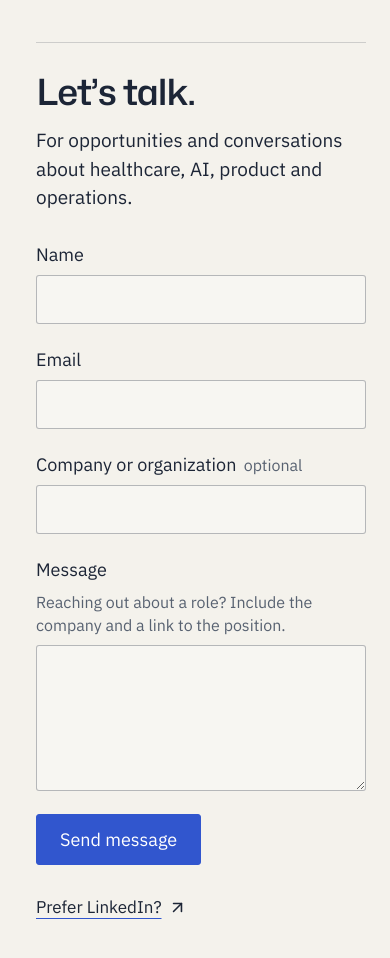
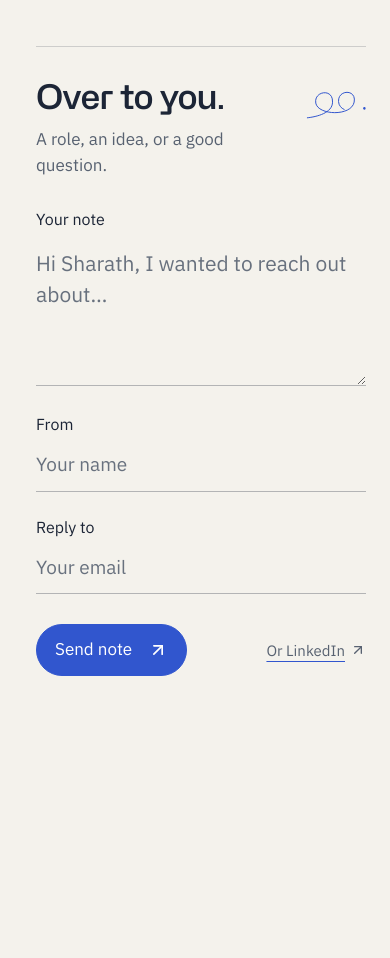
Before and after one commit to sharathkul/portfolio, a Next.js app: page / in a window 390 px wide. Shown: the part 4580-5538 px from the top of the page. After the commit the page ends 5376 px from the top, so only its background shows below. Built offline with nearby package versions, Linux system fonts and the light colour scheme.

Commit message:
Make private contact feel like a minimal personal note

```diff
--- a/app/components/ContactForm.module.css
+++ b/app/components/ContactForm.module.css
@@ -1,138 +1,138 @@
 .contact {
   width: min(100%, 750px);
-  margin-top: 48px;
-  padding-top: 38px;
+  margin-top: 54px;
+  padding-top: 40px;
   border-top: 1px solid var(--line);
   scroll-margin-top: 112px;
   pointer-events: auto;
 }
 
+.intro {
+  display: flex;
+  align-items: center;
+  justify-content: space-between;
+  gap: 20px;
+  margin-bottom: 36px;
+}
+
 .intro h2 {
-  margin-bottom: 15px;
-  font-size: clamp(36px, 3.4vw, 48px);
+  margin: 0 0 12px;
+  font-size: clamp(38px, 3.4vw, 48px);
 }
 
 .intro p {
-  max-width: 580px;
-  margin-bottom: 30px;
-  font-size: 20px;
+  margin: 0;
+  color: var(--quiet);
+  font-size: 19px;
 }
 
-.form {
-  display: grid;
-  gap: 25px;
+.connection {
+  width: 116px;
+  flex: 0 0 116px;
+  overflow: visible;
+  color: var(--accent);
+  transform: rotate(-6deg);
+  transition: transform 450ms ease;
 }
 
-.nameEmail {
-  display: grid;
-  grid-template-columns: repeat(2, minmax(0, 1fr));
-  gap: 28px;
+.loop {
+  stroke: currentColor;
+  stroke-width: 2.2;
+  stroke-linecap: round;
+  stroke-dasharray: 390;
+  stroke-dashoffset: 50;
+  transition: stroke-dashoffset 600ms ease;
 }
 
-.field {
-  display: flex;
-  min-width: 0;
-  flex-direction: column;
-  gap: 8px;
-}
+.connection circle { fill: currentColor; }
+.contact:focus-within .connection { transform: rotate(0); }
+.contact:focus-within .loop,
+.contact[data-status="success"] .loop { stroke-dashoffset: 0; }
 
-.field label {
-  font-size: 18px;
-  line-height: 1.4;
-}
-
-.field label span {
-  margin-left: 6px;
-  color: var(--quiet);
-  font-size: 16px;
-}
+.form { display: grid; gap: 27px; }
+.field { display: flex; min-width: 0; flex-direction: column; gap: 5px; }
+.field label { font-size: 16px; line-height: 1.4; }
 
 .field input,
 .field textarea {
   display: block;
   width: 100%;
-  min-height: 49px;
-  padding: 10px 12px;
-  border: 1px solid #1c25364d;
-  border-radius: 3px;
-  background: #ffffff4d;
+  min-height: 50px;
+  padding: 10px 0 12px;
+  border: 0;
+  border-bottom: 1px solid #1c25364d;
+  border-radius: 0;
+  background: transparent;
   color: var(--ink);
   font: inherit;
-  font-size: 18px;
+  font-size: 19px;
   line-height: 1.5;
-  transition: border-color 150ms;
+  transition: border-color 160ms;
 }
 
 .field textarea {
-  min-height: 146px;
+  min-height: 140px;
+  padding-top: 12px;
+  font-size: clamp(21px, 2vw, 25px);
+  line-height: 1.5;
   resize: vertical;
 }
 
+.field input::placeholder,
+.field textarea::placeholder { color: #68717e; opacity: 1; }
 .field input:focus-visible,
 .field textarea:focus-visible {
   outline: 2px solid var(--accent);
-  outline-offset: 3px;
+  outline-offset: 5px;
   border-color: var(--accent);
 }
 
 .field input[aria-invalid="true"],
-.field textarea[aria-invalid="true"] {
-  border-color: #9b3327;
+.field textarea[aria-invalid="true"] { border-color: #9b3327; }
+.field input[readonly],
+.field textarea[readonly] { opacity: .65; }
+
+.nameEmail {
+  display: grid;
+  grid-template-columns: repeat(2, minmax(0, 1fr));
+  gap: 32px;
 }
 
-.field input[readonly],
-.field textarea[readonly] {
-  opacity: .7;
-}
-
-.field .hint,
-.field .fieldError {
-  margin: 0;
+.field .fieldError,
+.formError {
+  margin: 4px 0 0;
+  color: #9b3327;
   font-size: 16px;
   line-height: 1.45;
-}
-
-.hint {
-  color: var(--quiet);
-}
-
-.fieldError,
-.formError {
-  color: #9b3327;
-}
-
-.formError {
-  margin: 0;
-  font-size: 17px;
-  line-height: 1.5;
 }
 
 .actions {
   display: flex;
   align-items: center;
-  gap: 18px;
+  justify-content: space-between;
+  gap: 16px;
+  padding-top: 3px;
 }
 
 .send {
-  min-height: 50px;
-  padding: 12px 23px;
+  display: inline-flex;
+  min-height: 52px;
+  align-items: center;
+  justify-content: center;
+  gap: 24px;
+  padding: 12px 22px;
   border: 1px solid var(--accent);
-  border-radius: 3px;
+  border-radius: 30px;
   background: var(--accent);
   color: #fff;
   font-size: 18px;
   line-height: 1.4;
 }
 
-.send:hover:enabled {
-  background: #2646b3;
-}
-
-.send:disabled {
-  cursor: wait;
-  opacity: .65;
-}
-
+.send svg { transition: transform 180ms ease; }
+.send:hover:enabled { background: #2646b3; }
+.send:hover:enabled svg { transform: translate(2px, -2px); }
+.send:disabled { cursor: wait; opacity: .65; }
 .send:focus-visible,
 .reset:focus-visible,
 .linkedIn:focus-visible {
@@ -140,7 +140,8 @@
   outline-offset: 5px;
 }
 
-.sending {
+.sending,
+.honeypot {
   position: absolute;
   width: 1px;
   height: 1px;
@@ -148,43 +149,31 @@
   clip-path: inset(50%);
   white-space: nowrap;
 }
-
-.honeypot {
-  position: absolute;
-  width: 1px;
-  height: 1px;
-  overflow: hidden;
-  clip-path: inset(50%);
-  pointer-events: none;
-}
+.honeypot { pointer-events: none; }
 
 .linkedIn {
   display: inline-flex;
   min-height: 44px;
   align-items: center;
-  gap: 6px;
-  margin-top: 20px;
-  font-size: 17px;
+  gap: 5px;
+  font-size: 16px;
+  color: var(--quiet);
   text-decoration-color: var(--accent);
   text-decoration-thickness: 1px;
 }
 
-.confirmation {
-  padding-block: 7px;
+.confirmation { padding: 10px 0 20px; }
+.check { margin-bottom: 16px; color: var(--accent); }
+.confirmation h3 {
+  margin: 0 0 10px;
+  font-family: var(--font-display), sans-serif;
+  font-size: 30px;
+  font-weight: 500;
+  letter-spacing: -.7px;
 }
-
-.success {
-  max-width: 580px;
-  margin-bottom: 13px;
-  font-size: 21px;
-}
-
+.confirmation .success { max-width: 500px; margin-bottom: 18px; font-size: 20px; }
 .success:focus,
-.formError:focus {
-  outline: 2px solid var(--accent);
-  outline-offset: 6px;
-}
-
+.formError:focus { outline: 2px solid var(--accent); outline-offset: 6px; }
 .reset {
   min-height: 44px;
   padding: 0;
@@ -197,37 +186,25 @@
 }
 
 @media (max-width: 760px) {
-  .contact {
-    margin-top: 38px;
-    padding-top: 30px;
-    scroll-margin-top: 96px;
-  }
+  .contact { margin-top: 42px; padding-top: 32px; scroll-margin-top: 96px; }
+  .intro { align-items: flex-start; gap: 12px; margin-bottom: 30px; }
+  .intro h2 { font-size: 36px; }
+  .intro p { max-width: 220px; font-size: 18px; }
+  .connection { width: 72px; flex-basis: 72px; margin-top: 7px; }
+  .nameEmail { gap: 24px; }
+  .field textarea { min-height: 150px; font-size: 21px; }
+}
 
-  .intro h2 {
-    font-size: 36px;
-  }
-
-  .intro p {
-    font-size: 19px;
-  }
-
-  .form {
-    gap: 23px;
-  }
-
-  .nameEmail {
-    grid-template-columns: minmax(0, 1fr);
-    gap: 23px;
-  }
-
-  .field label span {
-    margin-left: 3px;
-  }
+@media (max-width: 440px) {
+  .nameEmail { grid-template-columns: minmax(0, 1fr); gap: 24px; }
+  .intro h2 { font-size: 34px; letter-spacing: -1.2px; }
+  .intro p { font-size: 17px; }
+  .connection { flex-basis: 62px; width: 62px; }
+  .actions { gap: 12px; }
+  .send { gap: 16px; padding-inline: 18px; font-size: 17px; }
+  .linkedIn { font-size: 15px; }
 }
 
 @media (prefers-reduced-motion: reduce) {
-  .field input,
-  .field textarea {
-    transition: none;
-  }
+  .connection, .loop, .send svg, .field input, .field textarea { transition: none; }
 }
--- a/app/components/ContactForm.tsx
+++ b/app/components/ContactForm.tsx
@@ -1,14 +1,14 @@
 "use client";
 
 import { useEffect, useRef, useState, type FormEvent } from "react";
-import { ArrowUpRight } from "lucide-react";
+import { ArrowUpRight, Check } from "lucide-react";
 import styles from "./ContactForm.module.css";
 
-type ContactField = "name" | "email" | "company" | "message";
+type ContactField = "name" | "email" | "message";
 type FieldErrors = Partial<Record<ContactField, string>>;
 type FormStatus = "idle" | "sending" | "error" | "success";
 
-const fieldOrder: ContactField[] = ["name", "email", "company", "message"];
+const fieldOrder: ContactField[] = ["message", "name", "email"];
 const linkedIn = "https://www.linkedin.com/in/sharathkulkarni/";
 
 export default function ContactForm() {
@@ -76,6 +76,9 @@ export default function ContactForm() {
     setErrorMessage("");
     setStatus("sending");
 
+    const controller = new AbortController();
+    const timeout = window.setTimeout(() => controller.abort(), 20_000);
+
     try {
       const serializedPayload = JSON.stringify(payload);
       if (retry.current?.payload !== serializedPayload) {
@@ -85,6 +88,7 @@ export default function ContactForm() {
         method: "POST",
         headers: { "Content-Type": "application/json" },
         body: JSON.stringify({ ...payload, submissionId: retry.current.submissionId }),
+        signal: controller.signal,
       });
       const result: unknown = await response.json().catch(() => null);
       if (response.ok && result && typeof result === "object" && "success" in result && result.success === true) {
@@ -113,6 +117,7 @@ export default function ContactForm() {
       setErrorMessage("Your message could not be confirmed. Please try again, or contact me on LinkedIn.");
       setStatus("error");
     } finally {
+      window.clearTimeout(timeout);
       inFlight.current = false;
     }
   }
@@ -120,48 +125,50 @@ export default function ContactForm() {
   const pending = status === "sending";
 
   return (
-    <section className={styles.contact} id="contact" aria-labelledby="contact-title">
+    <section className={styles.contact} id="contact" aria-labelledby="contact-title" data-status={status}>
       <div className={styles.intro}>
-        <h2 id="contact-title">Let’s talk.</h2>
-        <p>For opportunities and conversations about healthcare, AI, product and operations.</p>
+        <div>
+          <h2 id="contact-title">Over to you.</h2>
+          <p>A role, an idea, or a good question.</p>
+        </div>
+        <svg className={styles.connection} viewBox="0 0 144 88" fill="none" aria-hidden="true">
+          <path className={styles.loop} d="M5 67C27 67 64 62 67 37C72 4 26 7 28 35C30 64 107 75 117 42C126 12 82 9 81 37C80 62 115 67 139 59" />
+          <circle cx="139" cy="59" r="3" />
+        </svg>
       </div>
       {status === "success" ? (
         <div className={styles.confirmation}>
-          <p ref={statusMessage} className={styles.success} role="status" tabIndex={-1}>Your message has been sent. I’ll reply to the email you provided.</p>
+          <Check className={styles.check} size={28} aria-hidden="true" />
+          <h3>Note sent.</h3>
+          <p ref={statusMessage} className={styles.success} role="status" tabIndex={-1}>Thanks for reaching out. I’ll reply to the email you left.</p>
           <button type="button" className={styles.reset} onClick={() => {
             retry.current = null;
-            focusAfterSubmit.current = "name";
+            focusAfterSubmit.current = "message";
             setStatus("idle");
-          }}>Send another message</button>
+          }}>Write another note</button>
         </div>
       ) : (
         <form ref={form} className={styles.form} action="/api/contact" method="post" onSubmit={sendMessage} noValidate aria-busy={pending}>
+          <div className={styles.field}>
+            <label htmlFor="contact-message">Your note</label>
+            <textarea id="contact-message" name="message" rows={3} required minLength={10} maxLength={5000} readOnly={pending}
+              placeholder="Hi Sharath, I wanted to reach out about…"
+              aria-invalid={Boolean(errors.message)} aria-describedby={errors.message ? "contact-message-error" : undefined} onChange={() => clearError("message")} />
+            {errors.message && <p id="contact-message-error" className={styles.fieldError}>{errors.message}</p>}
+          </div>
           <div className={styles.nameEmail}>
             <div className={styles.field}>
-              <label htmlFor="contact-name">Name</label>
-              <input id="contact-name" name="name" type="text" autoComplete="name" required maxLength={120} readOnly={pending}
+              <label htmlFor="contact-name">From</label>
+              <input id="contact-name" name="name" type="text" autoComplete="name" placeholder="Your name" required maxLength={120} readOnly={pending}
                 aria-invalid={Boolean(errors.name)} aria-describedby={errors.name ? "contact-name-error" : undefined} onChange={() => clearError("name")} />
               {errors.name && <p id="contact-name-error" className={styles.fieldError}>{errors.name}</p>}
             </div>
             <div className={styles.field}>
-              <label htmlFor="contact-email">Email</label>
-              <input id="contact-email" name="email" type="email" autoComplete="email" inputMode="email" spellCheck={false} autoCapitalize="none" required maxLength={254} readOnly={pending}
+              <label htmlFor="contact-email">Reply to</label>
+              <input id="contact-email" name="email" type="email" autoComplete="email" inputMode="email" spellCheck={false} autoCapitalize="none" placeholder="Your email" required maxLength={254} readOnly={pending}
                 aria-invalid={Boolean(errors.email)} aria-describedby={errors.email ? "contact-email-error" : undefined} onChange={() => clearError("email")} />
               {errors.email && <p id="contact-email-error" className={styles.fieldError}>{errors.email}</p>}
             </div>
-          </div>
-          <div className={styles.field}>
-            <label htmlFor="contact-company">Company or organization <span>optional</span></label>
-            <input id="contact-company" name="company" type="text" autoComplete="organization" maxLength={160} readOnly={pending}
-              aria-invalid={Boolean(errors.company)} aria-describedby={errors.company ? "contact-company-error" : undefined} onChange={() => clearError("company")} />
-            {errors.company && <p id="contact-company-error" className={styles.fieldError}>{errors.company}</p>}
-          </div>
-          <div className={styles.field}>
-            <label htmlFor="contact-message">Message</label>
-            <p id="contact-message-hint" className={styles.hint}>Reaching out about a role? Include the company and a link to the position.</p>
-            <textarea id="contact-message" name="message" rows={4} required maxLength={5000} readOnly={pending}
-              aria-invalid={Boolean(errors.message)} aria-describedby={`contact-message-hint${errors.message ? " contact-message-error" : ""}`} onChange={() => clearError("message")} />
-            {errors.message && <p id="contact-message-error" className={styles.fieldError}>{errors.message}</p>}
           </div>
           <div className={styles.honeypot} aria-hidden="true">
             <label htmlFor="contact-website">Website</label>
@@ -169,12 +176,13 @@ export default function ContactForm() {
           </div>
           {status === "error" && <p ref={statusMessage} className={styles.formError} role="alert" tabIndex={-1}>{errorMessage}</p>}
           <div className={styles.actions}>
-            <button type="submit" className={styles.send} disabled={pending}>{pending ? "Sending…" : "Send message"}</button>
+            <button type="submit" className={styles.send} disabled={pending}>{pending ? "Sending…" : "Send note"}<ArrowUpRight size={20} aria-hidden="true" /></button>
+            <a className={styles.linkedIn} href={linkedIn} target="_blank" rel="noopener noreferrer">Or LinkedIn <ArrowUpRight size={16} aria-hidden="true" /></a>
             <span className={styles.sending} role="status" aria-live="polite">{pending ? "Sending your message." : ""}</span>
           </div>
         </form>
       )}
-      <a className={styles.linkedIn} href={linkedIn} target="_blank" rel="noopener noreferrer">Prefer LinkedIn? <ArrowUpRight size={19} aria-hidden="true" /></a>
+      {status === "success" && <a className={styles.linkedIn} href={linkedIn} target="_blank" rel="noopener noreferrer">Or LinkedIn <ArrowUpRight size={16} aria-hidden="true" /></a>}
     </section>
   );
 }
```
